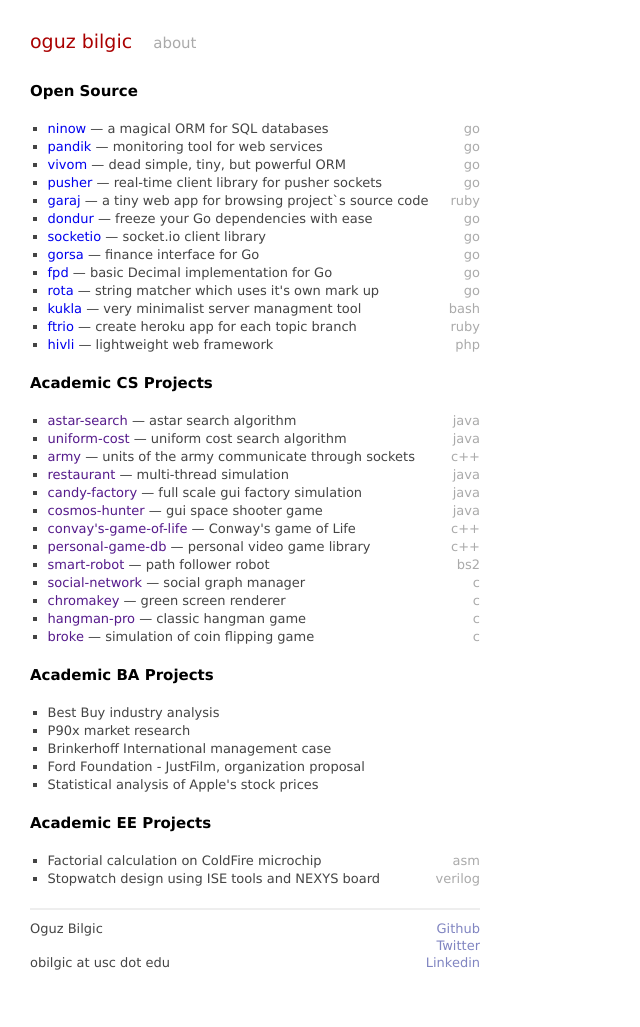
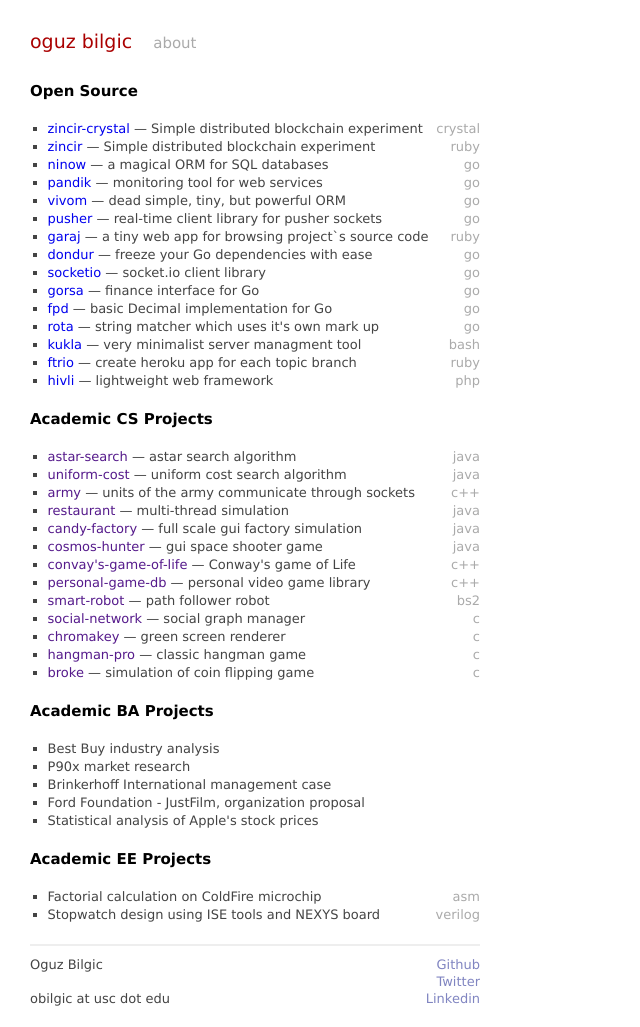
Before and after one commit to oguzbilgic/oguzbilgic.github.com, a Jekyll site: the page built from index.html, in a window 1280 px wide. Shown: the whole page, without its empty margins (0-640 px from the left). Built offline with Jekyll 4.4.1, drawn with Linux system fonts in a browser that asks for light colours; Markdown is read by kramdown in place of the engine named in the settings; before the commit the page ends 991 px from its top, so only the background shows below that.

Commit message:
Update index.html

```diff
--- a/index.html
+++ b/index.html
@@ -6,6 +6,8 @@ title: oguz bilgic
 <div id="home">
   <h2>Open Source</h2>
   <ul class="posts">
+    <li><a href="http://github.com/oguzbilgic/zincir-crystal/">zincir-crystal</a> — Simple distributed blockchain experiment <span class="lang">crystal</span></li>
+    <li><a href="http://github.com/oguzbilgic/ninow/">zincir</a> — Simple distributed blockchain experiment <span class="lang">ruby</span></li>
     <li><a href="http://github.com/oguzbilgic/ninow/">ninow</a> — a magical ORM for SQL databases <span class="lang">go</span></li>
     <li><a href="http://github.com/oguzbilgic/pandik/">pandik</a> — monitoring tool for web services <span class="lang">go</span></li>
     <li><a href="http://github.com/oguzbilgic/vivom/">vivom</a> — dead simple, tiny, but powerful ORM <span class="lang">go</span></li>
```
